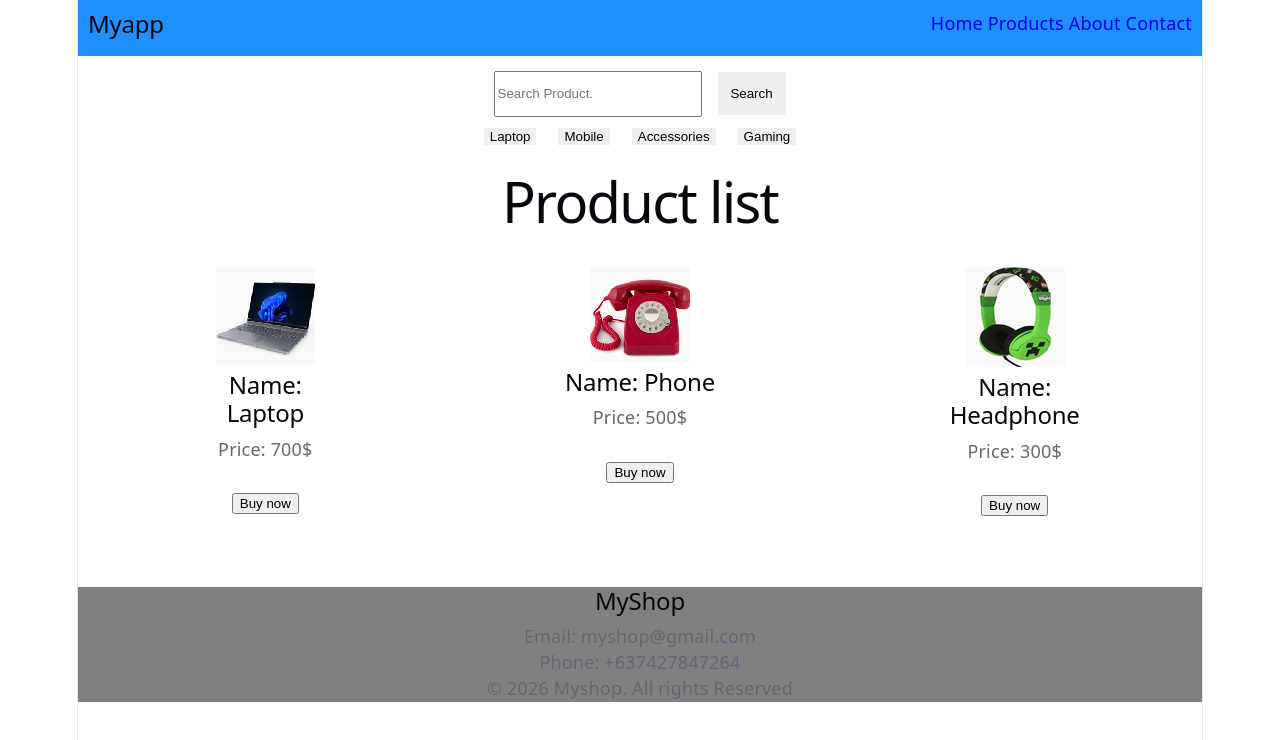
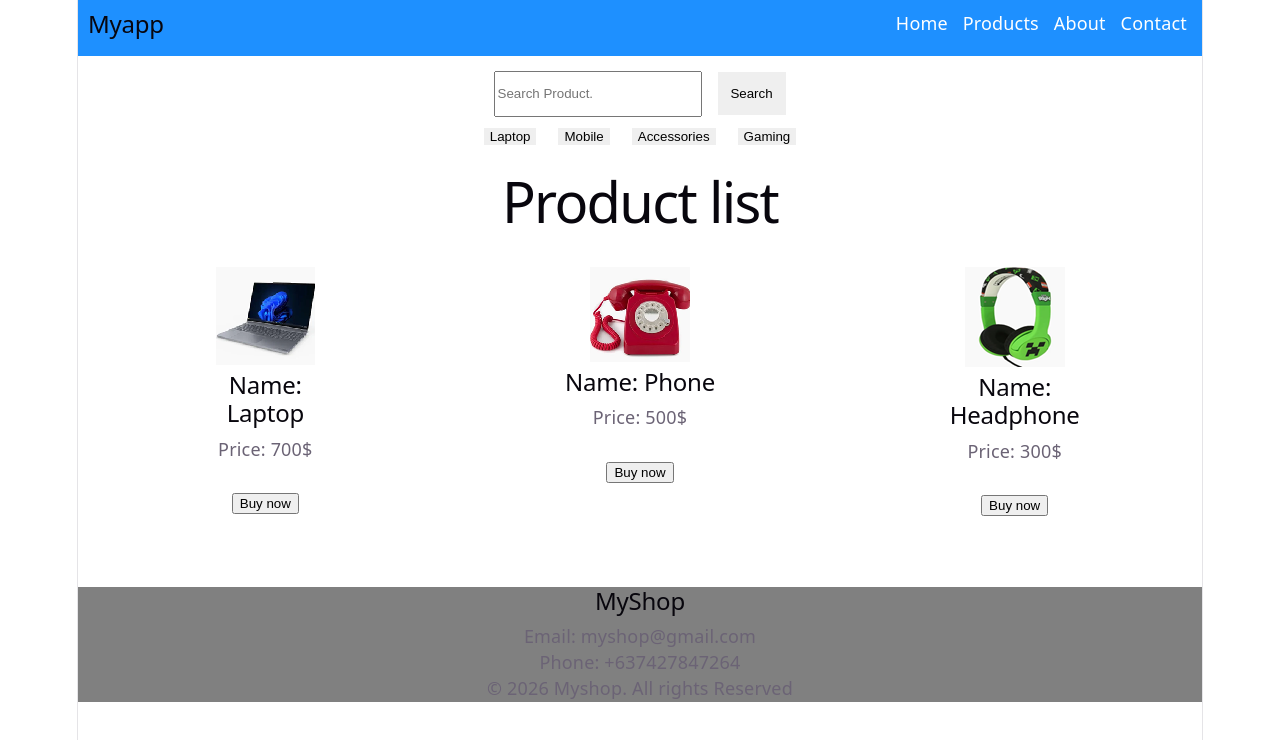
Before and after one commit to konradlifake/props-reactv2, a React (Vite) app in the folder react-js/: page / in a window 1280 px wide. Shown: the top 740 px of the page. Built offline with nearby package versions, Linux system fonts and the light colour scheme.

Commit message:
stronamybuyv2

```diff
--- a/react-js/src/Header2.jsx
+++ b/react-js/src/Header2.jsx
@@ -4,10 +4,10 @@ function Header2() {
         <header style={{backgroundColor:"Dodgerblue", display:"flex", justifyContent:"space-between", padding:"10px"}}>
             <h2 >Myapp</h2>
             <nav>
-                <a href="a" style={{textDecoration:"none"}}>Home </a>
-                <a href="a" style={{textDecoration:"none"}}>Products </a>
-                <a href="a" style={{textDecoration:"none"}}>About </a>
-                <a href="a" style={{textDecoration:"none"}}>Contact</a>
+                <a href="a" style={{textDecoration:"none", color:"white", margin:"5px"}}>Home </a>
+                <a href="a" style={{textDecoration:"none", color:"white", margin:"5px"}}>Products </a>
+                <a href="a" style={{textDecoration:"none", color:"white", margin:"5px"}}>About </a>
+                <a href="a" style={{textDecoration:"none", color:"white", margin:"5px"}}>Contact</a>
             </nav>
         </header>
     );
```
